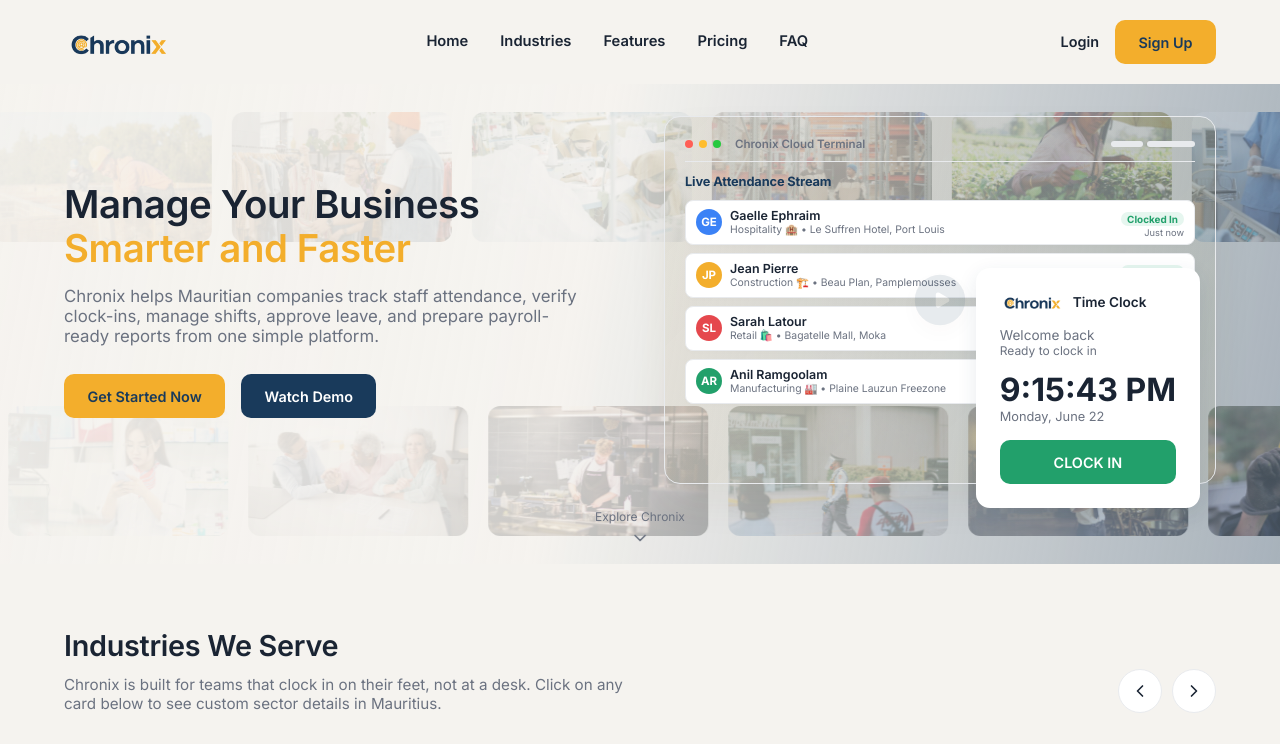
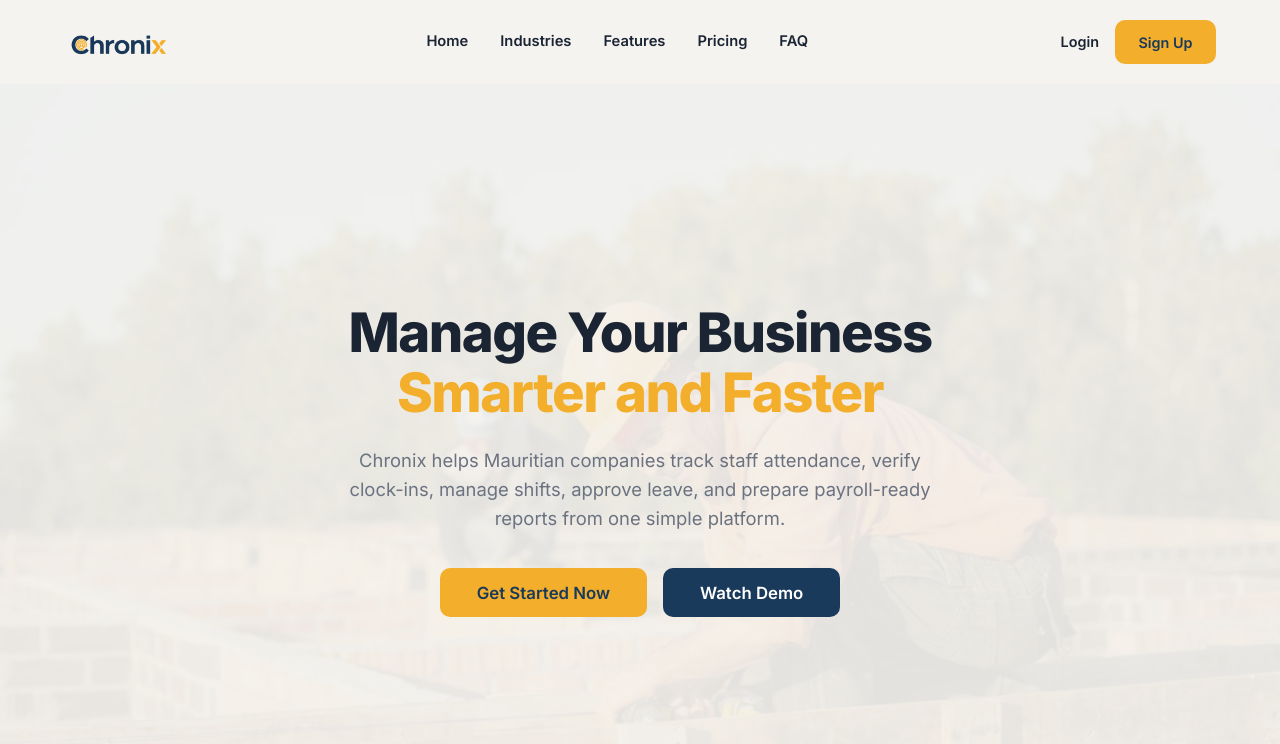
Before and after one commit to gnagnegaelephraim2-lgtm/chronix, a React (Vite) app: page / in a window 1280 px wide. Shown: the top 744 px of the page. Built offline with nearby package versions, Linux system fonts and the light colour scheme.

Commit message:
Implement full-screen hero slideshow, centered copy panel, CVV mask, and auth marquee background

```diff
--- a/src/components/marketing/Hero.tsx
+++ b/src/components/marketing/Hero.tsx
@@ -1,8 +1,7 @@
-import { useRef, useState } from 'react';
+import { useEffect, useState } from 'react';
 import { useNavigate } from 'react-router-dom';
-import { ChevronDown, Play } from 'lucide-react';
+import { ChevronDown } from 'lucide-react';
 import { useLanguage } from '../../hooks/useLanguage';
-import { LiveClockPreview } from './LiveClockPreview';
 import { DemoVideoModal } from './DemoVideoModal';
 
 import hospitality1 from '../../assets/industries/hospitality-1.jpg';
@@ -17,218 +16,85 @@
 import financial1 from '../../assets/industries/financial-1.jpg';
 import foodbeverage1 from '../../assets/industries/foodbeverage-1.jpg';
 import security1 from '../../assets/industries/security-1.jpg';
-import hospitality2 from '../../assets/industries/hospitality-2.jpg';
-import construction2 from '../../assets/industries/construction-2.jpg';
-import retail2 from '../../assets/industries/retail-2.jpg';
-import manufacturing2 from '../../assets/industries/manufacturing-2.jpg';
-import logistics2 from '../../assets/industries/logistics-2.jpg';
-import healthcare2 from '../../assets/industries/healthcare-2.jpg';
-
-const MARQUEE_ROW_A = [hospitality1, construction1, retail1, manufacturing1, logistics1, agriculture1, healthcare1, education1, bpo1];
-const MARQUEE_ROW_B = [financial1, foodbeverage1, security1, hospitality2, construction2, retail2, manufacturing2, logistics2, healthcare2];
 
 export function Hero() {
   const { t } = useLanguage();
   const navigate = useNavigate();
   const [showDemo, setShowDemo] = useState(false);
-  const tiltRef = useRef<HTMLDivElement>(null);
+  const [bgIndex, setBgIndex] = useState(0);
 
-  function handleTiltMove(e: React.MouseEvent<HTMLDivElement>) {
-    const el = tiltRef.current;
-    if (!el) return;
-    const rect = el.getBoundingClientRect();
-    const x = (e.clientX - rect.left) / rect.width - 0.5;
-    const y = (e.clientY - rect.top) / rect.height - 0.5;
-    el.style.setProperty('--tilt-x', `${(-y * 10).toFixed(2)}deg`);
-    el.style.setProperty('--tilt-y', `${(x * 10).toFixed(2)}deg`);
-    el.style.setProperty('--tilt-scale', '1.02');
-  }
+  const SLIDESHOW_IMAGES = [
+    hospitality1,
+    construction1,
+    retail1,
+    manufacturing1,
+    logistics1,
+    agriculture1,
+    healthcare1,
+    education1,
+    bpo1,
+    financial1,
+    foodbeverage1,
+    security1,
+  ];
 
-  function handleTiltLeave() {
-    const el = tiltRef.current;
-    if (!el) return;
-    el.style.setProperty('--tilt-x', '0deg');
-    el.style.setProperty('--tilt-y', '0deg');
-    el.style.setProperty('--tilt-scale', '1');
-  }
+  useEffect(() => {
+    const interval = setInterval(() => {
+      setBgIndex((prev) => (prev + 1) % SLIDESHOW_IMAGES.length);
+    }, 5000);
+    return () => clearInterval(interval);
+  }, [SLIDESHOW_IMAGES.length]);
 
   function scrollToNext() {
     document.querySelector('#industries')?.scrollIntoView({ behavior: 'smooth' });
   }
 
   return (
-    <header className="hero" id="home">
-      <div className="hero-marquee" aria-hidden="true">
-        <div className="hero-marquee-row hero-marquee-row--left">
-          {[...MARQUEE_ROW_A, ...MARQUEE_ROW_A].map((src, i) => (
-            <img src={src} alt="" key={i} loading="lazy" />
-          ))}
-        </div>
-        <div className="hero-marquee-row hero-marquee-row--right">
-          {[...MARQUEE_ROW_B, ...MARQUEE_ROW_B].map((src, i) => (
-            <img src={src} alt="" key={i} loading="lazy" />
-          ))}
-        </div>
+    <header className="hero" id="home" style={{ position: 'relative', minHeight: '100vh', display: 'flex', alignItems: 'center', justifyContent: 'center', overflow: 'hidden' }}>
+      {/* Full-screen Cross-fading Slideshow Background */}
+      <div className="hero-slideshow" aria-hidden="true" style={{ position: 'absolute', inset: 0, zIndex: 0, overflow: 'hidden' }}>
+        {SLIDESHOW_IMAGES.map((src, i) => (
+          <div
+            key={i}
+            style={{
+              position: 'absolute',
+              inset: 0,
+              backgroundImage: `url(${src})`,
+              backgroundSize: 'cover',
+              backgroundPosition: 'center',
+              opacity: i === bgIndex ? 0.38 : 0,
+              transition: 'opacity 1.2s ease-in-out',
+            }}
+          />
+        ))}
+        {/* Soft theme-matching overlay scrim */}
+        <div
+          style={{
+            position: 'absolute',
+            inset: 0,
+            background: 'var(--bg-page)',
+            opacity: 0.82,
+            zIndex: 1
+          }}
+        />
       </div>
-      <div className="hero-copy">
-        <h1 style={{ fontSize: '2.4rem', lineHeight: 1.15, marginBottom: '1rem' }}>
+
+      <div className="hero-copy" style={{ textAlign: 'center', margin: '0 auto', display: 'flex', flexDirection: 'column', alignItems: 'center', zIndex: 2, padding: '3rem 1.25rem', maxWidth: '820px' }}>
+        <h1 style={{ fontSize: '3.4rem', lineHeight: 1.1, marginBottom: '1.5rem', textAlign: 'center', letterSpacing: '-1.5px', fontWeight: 800 }}>
           {t('heroHeadlinePrefix')} <span className="amber-text">{t('heroHeadlineAmber')}</span>
         </h1>
-        <p style={{ color: 'var(--text-secondary)', fontSize: '1.05rem', marginBottom: '1.75rem', maxWidth: 520 }}>{t('heroSubtext')}</p>
-        <div style={{ display: 'flex', gap: '1rem', flexWrap: 'wrap' }}>
-          <button className="btn btn-primary-amber" onClick={() => navigate('/signup')}>
+        <p style={{ color: 'var(--text-secondary)', fontSize: '1.15rem', marginBottom: '2.25rem', maxWidth: 620, textAlign: 'center', lineHeight: 1.55 }}>{t('heroSubtext')}</p>
+        <div style={{ display: 'flex', gap: '1rem', flexWrap: 'wrap', justifyContent: 'center' }}>
+          <button className="btn btn-primary-amber btn-lg" onClick={() => navigate('/signup')} style={{ padding: '0.85rem 2.25rem', fontSize: '1.05rem', fontWeight: 600 }}>
             {t('getStartedNow')}
           </button>
-          <button className="btn btn-primary-navy" onClick={() => setShowDemo(true)}>
+          <button className="btn btn-primary-navy btn-lg" onClick={() => setShowDemo(true)} style={{ padding: '0.85rem 2.25rem', fontSize: '1.05rem', fontWeight: 600 }}>
             {t('watchDemo')}
           </button>
         </div>
       </div>
-      <div className="hero-visual">
-        <div
-          ref={tiltRef}
-          className="hero-visual-btn hero-visual-dashboard"
-          onClick={() => setShowDemo(true)}
-          onMouseMove={handleTiltMove}
-          onMouseLeave={handleTiltLeave}
-          aria-label="Watch product demo video"
-          style={{
-            width: '100%',
-            aspectRatio: '1.5',
-            background: 'linear-gradient(135deg, rgba(92, 64, 8, 0.08) 0%, rgba(255, 210, 0, 0.04) 100%)',
-            border: '1px solid var(--border)',
-            borderRadius: '16px',
-            position: 'relative',
-            cursor: 'pointer',
-            overflow: 'hidden',
-            boxShadow: '0 20px 40px rgba(92, 64, 8, 0.06)',
-            display: 'flex',
-            flexDirection: 'column',
-            padding: '1.25rem',
-            boxSizing: 'border-box',
-            transform: 'perspective(1000px) rotateX(var(--tilt-x, 0deg)) rotateY(var(--tilt-y, 0deg)) scale(var(--tilt-scale, 1))',
-            transition: 'transform 0.1s ease-out, border-color 0.25s, box-shadow 0.25s',
-          }}
-        >
-          {/* Dashboard Frame Bar */}
-          <div style={{ display: 'flex', alignItems: 'center', justifyContent: 'space-between', borderBottom: '1px solid var(--border)', paddingBottom: '0.6rem', marginBottom: '0.8rem' }}>
-            <div style={{ display: 'flex', alignItems: 'center', gap: '6px' }}>
-              <span style={{ width: '8px', height: '8px', borderRadius: '50%', background: '#ff5f56' }} />
-              <span style={{ width: '8px', height: '8px', borderRadius: '50%', background: '#ffbd2e' }} />
-              <span style={{ width: '8px', height: '8px', borderRadius: '50%', background: '#27c93f' }} />
-              <span style={{ marginLeft: '8px', fontSize: '0.72rem', fontWeight: 600, color: 'var(--text-secondary)' }}>Chronix Cloud Terminal</span>
-            </div>
-            <div style={{ display: 'flex', gap: '4px' }}>
-              <span style={{ background: 'var(--border)', width: '32px', height: '6px', borderRadius: '3px' }} />
-              <span style={{ background: 'var(--border)', width: '48px', height: '6px', borderRadius: '3px' }} />
-            </div>
-          </div>
 
-          {/* Real-time Activity Logs */}
-          <div style={{ display: 'flex', flexDirection: 'column', gap: '0.5rem', flexGrow: 1, overflow: 'hidden' }}>
-            <h4 style={{ margin: '0 0 0.15rem 0', fontSize: '0.8rem', color: 'var(--chronix-navy)', fontWeight: 700 }}>
-              Live Attendance Stream
-            </h4>
-
-            <div style={{ display: 'flex', flexDirection: 'column', gap: '0.5rem' }}>
-              {[
-                { name: 'Gaelle Ephraim', sector: 'Hospitality 🏨', action: 'Clocked In', loc: 'Le Suffren Hotel, Port Louis', time: 'Just now', initial: 'GE', color: 'var(--info)' },
-                { name: 'Jean Pierre', sector: 'Construction 🏗️', action: 'Clocked In', loc: 'Beau Plan, Pamplemousses', time: '2 mins ago', initial: 'JP', color: 'var(--chronix-amber)' },
-                { name: 'Sarah Latour', sector: 'Retail 🛍️', action: 'Clocked Out', loc: 'Bagatelle Mall, Moka', time: '5 mins ago', initial: 'SL', color: 'var(--danger)' },
-                { name: 'Anil Ramgoolam', sector: 'Manufacturing 🏭', action: 'Clocked In', loc: 'Plaine Lauzun Freezone', time: '12 mins ago', initial: 'AR', color: 'var(--success)' }
-              ].map((log, index) => (
-                <div
-                  key={index}
-                  style={{
-                    display: 'flex',
-                    alignItems: 'center',
-                    justifyContent: 'space-between',
-                    background: 'var(--bg-card)',
-                    border: '1px solid var(--border)',
-                    borderRadius: '8px',
-                    padding: '6px 10px',
-                    boxShadow: '0 2px 4px rgba(0,0,0,0.01)',
-                    animation: `fadeInUp 0.4s ease-out ${index * 0.12}s both`
-                  }}
-                >
-                  <div style={{ display: 'flex', alignItems: 'center', gap: '8px', minWidth: 0 }}>
-                    <div style={{
-                      width: '26px',
-                      height: '26px',
-                      borderRadius: '50%',
-                      background: log.color,
-                      color: '#fff',
-                      fontSize: '0.72rem',
-                      fontWeight: 700,
-                      display: 'flex',
-                      alignItems: 'center',
-                      justifyContent: 'center',
-                      flexShrink: 0
-                    }}>
-                      {log.initial}
-                    </div>
-                    <div style={{ minWidth: 0 }}>
-                      <div style={{ fontSize: '0.78rem', fontWeight: 600, color: 'var(--text-primary)', whiteSpace: 'nowrap', overflow: 'hidden', textOverflow: 'ellipsis' }}>{log.name}</div>
-                      <div style={{ fontSize: '0.65rem', color: 'var(--text-secondary)', whiteSpace: 'nowrap', overflow: 'hidden', textOverflow: 'ellipsis' }}>
-                        {log.sector} &bull; {log.loc}
-                      </div>
-                    </div>
-                  </div>
-                  <div style={{ textAlign: 'right', flexShrink: 0, marginLeft: '8px' }}>
-                    <span style={{
-                      fontSize: '0.62rem',
-                      fontWeight: 700,
-                      padding: '1px 6px',
-                      borderRadius: '8px',
-                      background: log.action === 'Clocked In' ? 'var(--success-bg)' : 'var(--danger-bg)',
-                      color: log.action === 'Clocked In' ? 'var(--success)' : 'var(--danger)',
-                      display: 'inline-block',
-                      marginBottom: '1px'
-                    }}>
-                      {log.action}
-                    </span>
-                    <div style={{ fontSize: '0.58rem', color: 'var(--text-secondary)' }}>{log.time}</div>
-                  </div>
-                </div>
-              ))}
-            </div>
-          </div>
-
-          {/* Central Play Badge Overlay */}
-          <div
-            className="dashboard-play-overlay"
-            style={{
-              position: 'absolute',
-              inset: 0,
-              display: 'flex',
-              alignItems: 'center',
-              justifyContent: 'center',
-              borderRadius: '16px',
-            }}
-          >
-            <span
-              className="play-btn-circle"
-              style={{
-                width: '56px',
-                height: '56px',
-                borderRadius: '50%',
-                background: 'var(--chronix-navy)',
-                color: '#fff',
-                display: 'flex',
-                alignItems: 'center',
-                justifyContent: 'center',
-                boxShadow: '0 8px 24px rgba(92, 64, 8, 0.25)',
-              }}
-            >
-              <Play size={20} fill="currentColor" style={{ marginLeft: '3px' }} />
-            </span>
-          </div>
-        </div>
-        <div style={{ position: 'absolute', bottom: '-1.5rem', right: '1rem', zIndex: 2 }}>
-          <LiveClockPreview />
-        </div>
-      </div>
-      <button type="button" className="hero-scroll-cue" onClick={scrollToNext} aria-label="Scroll to explore Chronix">
+      <button type="button" className="hero-scroll-cue" onClick={scrollToNext} aria-label="Scroll to explore Chronix" style={{ zIndex: 2 }}>
         <span>Explore Chronix</span>
         <ChevronDown size={20} className="hero-scroll-cue-icon" />
       </button>
--- a/src/pages/auth/AuthShell.tsx
+++ b/src/pages/auth/AuthShell.tsx
@@ -4,15 +4,33 @@
 import logo from '../../assets/chronix_logo.png';
 import logoWhite from '../../assets/chronix_logo_white.png';
 
+// Import industry background images
+import hospitality1 from '../../assets/industries/hospitality-1.jpg';
+import construction1 from '../../assets/industries/construction-1.jpg';
+import retail1 from '../../assets/industries/retail-1.jpg';
+import manufacturing1 from '../../assets/industries/manufacturing-1.jpg';
+import logistics1 from '../../assets/industries/logistics-1.jpg';
+import agriculture1 from '../../assets/industries/agriculture-1.jpg';
+import healthcare1 from '../../assets/industries/healthcare-1.jpg';
+import education1 from '../../assets/industries/education-1.jpg';
+import bpo1 from '../../assets/industries/bpo-1.jpg';
+import financial1 from '../../assets/industries/financial-1.jpg';
+import foodbeverage1 from '../../assets/industries/foodbeverage-1.jpg';
+import security1 from '../../assets/industries/security-1.jpg';
+import hospitality2 from '../../assets/industries/hospitality-2.jpg';
+import construction2 from '../../assets/industries/construction-2.jpg';
+import retail2 from '../../assets/industries/retail-2.jpg';
+import manufacturing2 from '../../assets/industries/manufacturing-2.jpg';
+import logistics2 from '../../assets/industries/logistics-2.jpg';
+import healthcare2 from '../../assets/industries/healthcare-2.jpg';
+
+const MARQUEE_ROW_A = [hospitality1, construction1, retail1, manufacturing1, logistics1, agriculture1, healthcare1, education1, bpo1];
+const MARQUEE_ROW_B = [financial1, foodbeverage1, security1, hospitality2, construction2, retail2, manufacturing2, logistics2, healthcare2];
+
 interface AuthShellProps {
   children: ReactNode;
 }
 
-// Shared split-layout shell for Login and Signup. The Banano Mode toggle
-// used to be position:absolute over the whole page — on mobile, where the
-// right branding panel is hidden, that put it directly on top of the logo
-// with no clearance. Putting it in the same flex row as the logo means it
-// takes up real layout space instead of floating over whatever's beneath it.
 export function AuthShell({ children }: AuthShellProps) {
   const { theme, toggleTheme } = useTheme();
 
@@ -33,8 +51,32 @@
         </div>
       </div>
 
-      <div className="login-right-panel">
-        <div style={{ color: '#fff', textAlign: 'center', maxWidth: 340, position: 'relative', zIndex: 1 }}>
+      <div className="login-right-panel" style={{ position: 'relative', overflow: 'hidden' }}>
+        {/* Background Scrolling Marquee */}
+        <div className="hero-marquee" aria-hidden="true" style={{ opacity: 0.16, zIndex: 0 }}>
+          <div className="hero-marquee-row hero-marquee-row--left">
+            {[...MARQUEE_ROW_A, ...MARQUEE_ROW_A].map((src, i) => (
+              <img src={src} alt="" key={i} loading="lazy" style={{ opacity: 0.65 }} />
+            ))}
+          </div>
+          <div className="hero-marquee-row hero-marquee-row--right">
+            {[...MARQUEE_ROW_B, ...MARQUEE_ROW_B].map((src, i) => (
+              <img src={src} alt="" key={i} loading="lazy" style={{ opacity: 0.65 }} />
+            ))}
+          </div>
+        </div>
+
+        {/* Semi-translucent overlay color overlay */}
+        <div
+          style={{
+            position: 'absolute',
+            inset: 0,
+            background: 'linear-gradient(160deg, rgba(25, 58, 91, 0.9) 0%, rgba(15, 36, 56, 0.95) 100%)',
+            zIndex: 1
+          }}
+        />
+
+        <div style={{ color: '#fff', textAlign: 'center', maxWidth: 340, position: 'relative', zIndex: 2 }}>
           <img src={logoWhite} alt="Chronix" style={{ height: 125, width: 125, objectFit: 'contain', margin: '-45px auto -0.25rem', display: 'block' }} />
 
           <div className="auth-mockup-card">
--- a/src/pages/auth/SignupPage.tsx
+++ b/src/pages/auth/SignupPage.tsx
@@ -156,7 +156,7 @@
           </div>
           <div className="form-field" style={{ marginBottom: 0 }}>
             <label className="form-label">{t('cardCvvLabel')}</label>
-            <input className="form-input" type="text" inputMode="numeric" placeholder="123" value={cardCvv} onChange={(e) => { setCardCvv(e.target.value); setError(''); }} required />
+            <input className="form-input" type="password" inputMode="numeric" placeholder="•••" value={cardCvv} onChange={(e) => { setCardCvv(e.target.value); setError(''); }} required maxLength={4} />
           </div>
         </div>
         <p style={{ fontSize: '0.78rem', color: 'var(--text-secondary)', margin: '0.75rem 0 1rem' }}>{t('trialDisclaimer')}</p>
```
